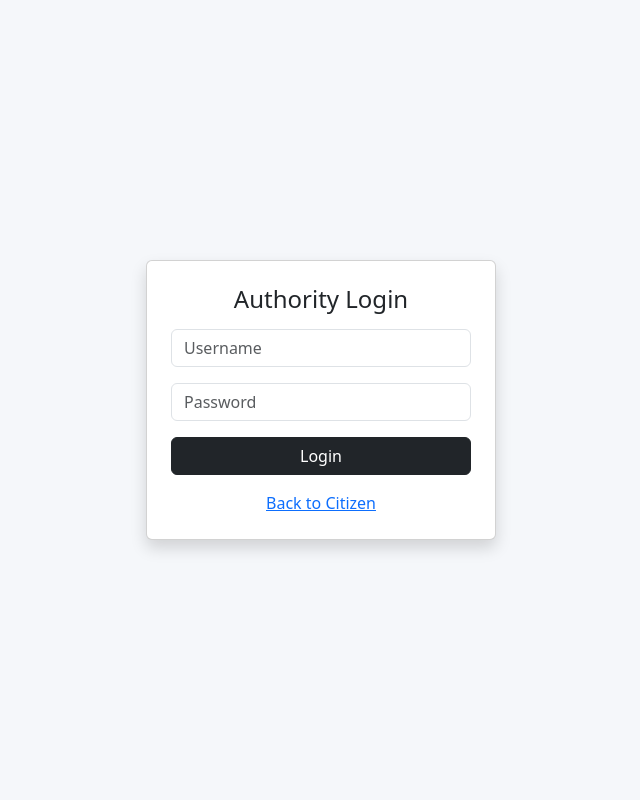
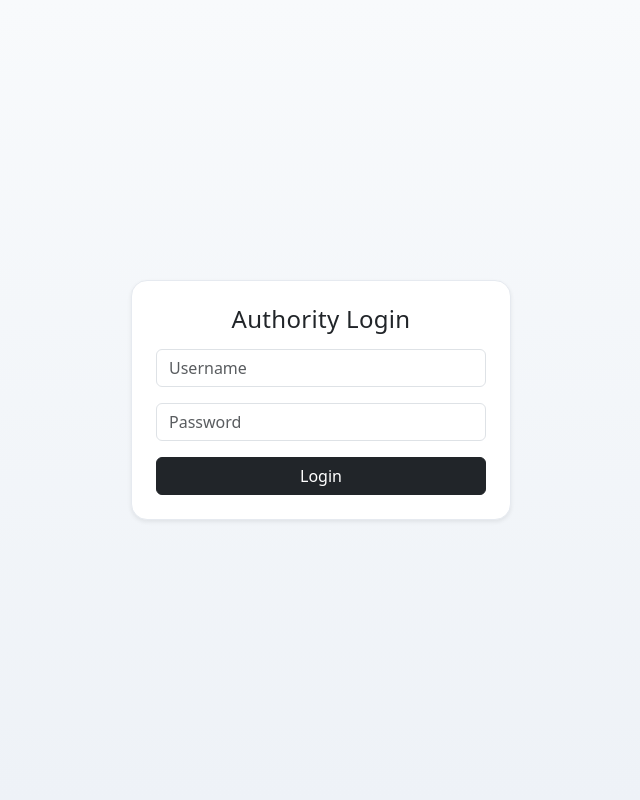
Before and after one commit to Arnavgoud/emergency_pro, a Flask app: page /authority/login in a window 1280 px wide. Shown: the whole page, without its empty margins (319-959 px from the left). Run offline with Flask 3, Linux system fonts and the light colour scheme; some libraries are stand-ins or nearby versions.

Commit message:
Update login.html

```diff
--- a/templates/login.html
+++ b/templates/login.html
@@ -5,12 +5,26 @@
     <meta charset="UTF-8">
     <meta name="viewport" content="width=device-width, initial-scale=1">
     <link href="https://cdn.jsdelivr.net/npm/bootstrap@5.3.2/dist/css/bootstrap.min.css" rel="stylesheet">
+    <style>
+        body {
+            min-height: 100vh;
+            background: linear-gradient(180deg, #f8fafc 0%, #eef2f7 100%);
+        }
+        .auth-card {
+            width: 100%;
+            max-width: 380px;
+            border-radius: 16px;
+            border: 1px solid #e6eaf0;
+        }
+        .auth-title {
+            letter-spacing: 0.3px;
+        }
+    </style>
 </head>
-<body style="background:#f5f7fa;">
-
-<div class="container d-flex justify-content-center align-items-center" style="min-height:100vh;">
-    <div class="card shadow p-4" style="width:350px;">
-        <h4 class="mb-3 text-center">Authority Login</h4>
+<body class="d-flex align-items-center">
+<div class="container d-flex justify-content-center">
+    <div class="card auth-card shadow-sm p-4">
+        <h4 class="mb-3 text-center auth-title">Authority Login</h4>
 
         {% if error %}
         <div class="alert alert-danger py-2">{{ error }}</div>
@@ -21,21 +35,7 @@
             <input type="password" name="password" class="form-control mb-3" placeholder="Password" required>
             <button type="submit" class="btn btn-dark w-100">Login</button>
         </form>
-
-        {% if demo_credentials %}
-        <div class="mt-3">
-            <small class="text-muted d-block">Default credentials:</small>
-            {% for username, password in demo_credentials %}
-            <small class="d-block">{{ username }} / {{ password }}</small>
-            {% endfor %}
-        </div>
-        {% endif %}
-
-        <div class="mt-3 text-center">
-            <a href="/">Back to Citizen</a>
-        </div>
     </div>
 </div>
-
 </body>
 </html>
```
